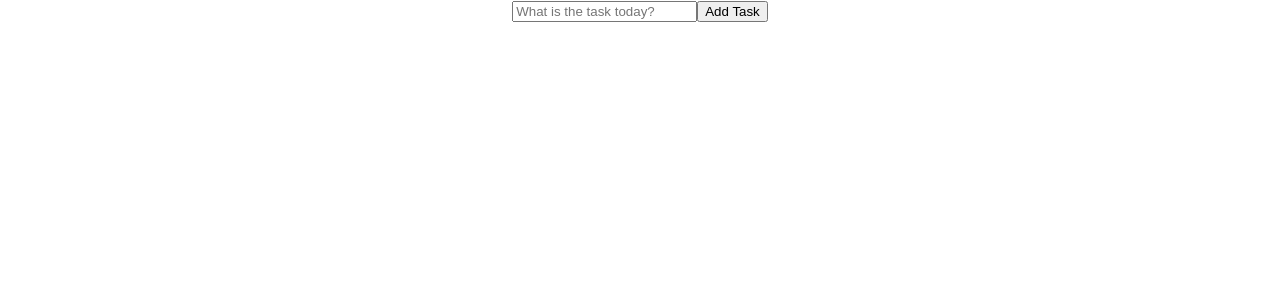
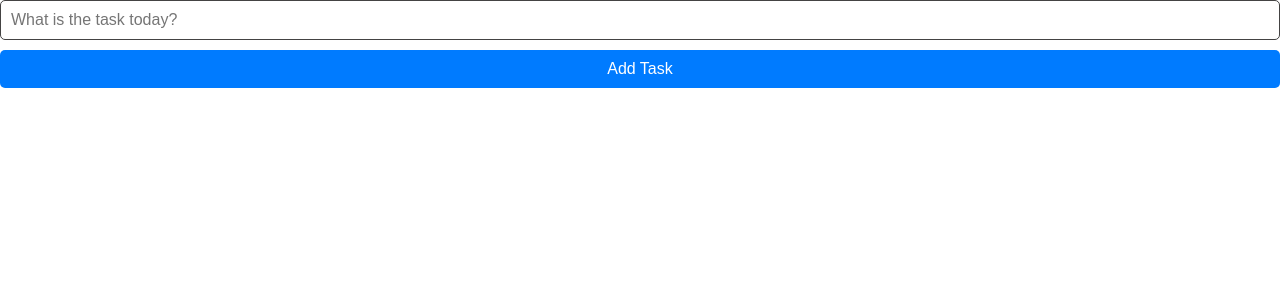
Before and after one commit to Ruman67/todolist, a React (Create React App) app: page / in a window 1280 px wide. Shown: the top 300 px of the page. Built offline with nearby package versions, Linux system fonts and the light colour scheme.

Commit message:
comp called edit

```diff
--- a/src/App.js
+++ b/src/App.js
@@ -1,11 +1,16 @@
 
 import './App.css';
+import './styles.css';
+import Todo from './components/Todo';
 import TodoWrapper from './components/TodoWrapper';
 
 function App() {
   return (
     <div className="App">
-     <TodoWrapper/>
+
+
+      <Todo/>
+      <TodoWrapper/>
 
      </div>
   );
```
